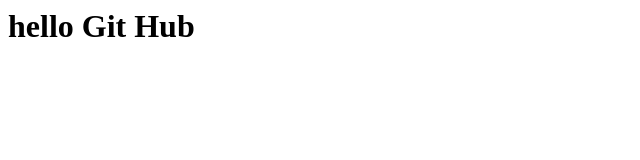
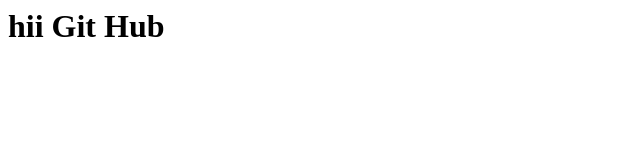
Before and after one commit to devdelvadiya/index, a plain HTML site: page index.html in a window 1280 px wide. Shown: the whole page, without its empty margins (0-640 px from the left). Drawn offline with Linux system fonts and the light colour scheme.

Commit message:
change index.html

```diff
--- a/index.html
+++ b/index.html
@@ -1,5 +1,5 @@
 <html>
 <body>
-    <h1>hello Git Hub</h1>
+    <h1>hii Git Hub</h1>
 </body>
 </html>
```
